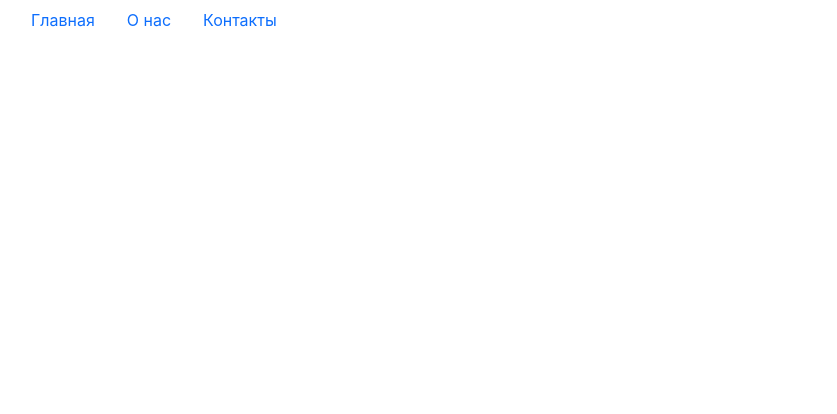
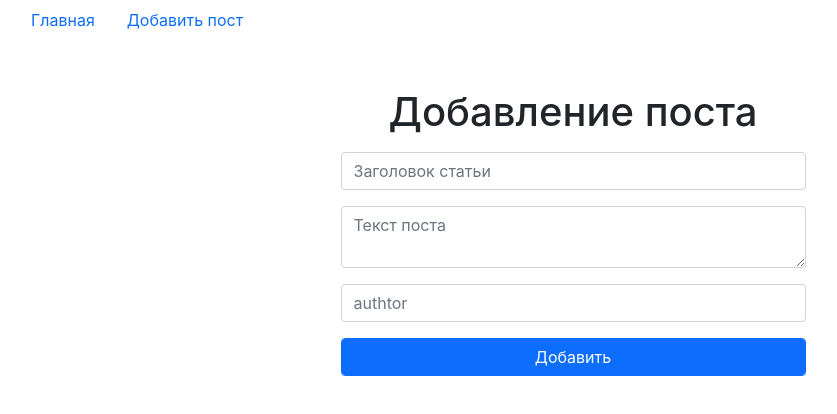
Before and after one commit to Razorenova/edu201_react_new, a React (Create React App) app: page /addPost in a window 1280 px wide. Shown: the top 414 px of the page, without its empty margins (67-904 px from the left). Built offline with nearby package versions, Linux system fonts and the light colour scheme.

Commit message:
Lesson2.5

```diff
--- a/src/App.js
+++ b/src/App.js
@@ -5,6 +5,7 @@ import {Route, BrowserRouter, NavLink} from "react-router-dom";
 import {Menu} from "./components/Menu";
 import {PostList} from "./components/PostList";
 import {Post} from "./components/Post";
+import {AddPost} from "./components/AddPost";
 
 
 
@@ -32,8 +33,7 @@ function App() {
         <BrowserRouter>
           <Menu/>
             <Route exact path="/" render={()=><PostList/>} />
-            <Route path="/about" render={()=><AboutUs/>} />
-            <Route path="/contact-us" render={()=><ContactUs/>} />
+            <Route path="/addPost" render={()=><AddPost/>} />
             <Route path="/post" render={()=><Post/>} />
         </BrowserRouter>
     </div>
--- /dev/null
+++ b/src/components/AddPost.jsx
@@ -0,0 +1,38 @@
+import React from 'react';
+
+export class AddPost extends React.Component{
+    constructor() {
+        super();
+        this.state = {}
+    }
+    sendForm(event){
+        event.preventDefault();
+        console.log("Отправка формы");
+        console.log(event);
+    }
+    handleInputChange(event){
+        console.log(event);
+        const value = event.target.value;
+        const name = event.target.name;
+    }
+    render() {
+        return <div className="col-md-5 my-5 mx-auto">
+            <h1 className="text-center my-3">Добавление поста</h1>
+        <form onSubmit={this.sendForm}>
+            <div className="mb-3">
+                <input onChange={this.handleInputChange} name="title" type="text" className="form-control" placeholder="Заголовок статьи"/>
+            </div>
+            <div className="mb-3">
+                <textarea type="text" className="form-control" placeholder="Текст поста"/>
+
+            </div>
+            <div className="mb-3">
+                <input type="text" className="form-control" placeholder="authtor"/>
+            </div>
+            <div className="mb-3">
+                <input type="submit" className="form-control btn btn-primary" value="Добавить"/>
+            </div>
+        </form>
+        </div>
+    }
+}
--- a/src/components/Menu.jsx
+++ b/src/components/Menu.jsx
@@ -5,8 +5,8 @@ export function Menu(){
     return(
         <nav className="nav">
             <NavLink className="nav-link active" aria-current="page" to="/">Главная</NavLink>
-            <NavLink className="nav-link" to="/about">О нас</NavLink>
-            <NavLink className="nav-link" to="/contact-us">Контакты</NavLink>
+            <NavLink className="nav-link" to="/addPost">Добавить пост</NavLink>
+
         </nav>
     )
 }
--- a/src/components/PostList.jsx
+++ b/src/components/PostList.jsx
@@ -20,7 +20,7 @@ export class PostList extends React.Component{
     componentDidMount() {
         console.log("Компонент PostList отрисован");
 
-        fetch("v90377xk.beget.tech/pre/php/getPosts.php")
+        fetch("http://v90377xk.beget.tech/pre/php/getPosts.php")
 
             .then(response=>response.json())
             .then(result=>{
@@ -28,6 +28,7 @@ export class PostList extends React.Component{
              let rows = [];
              for (let i = 0; i < result.length; i++) {
                  rows.push(<Tr
+                     key={i}
                      index={ i + 1}
                      title={result[i].title}
                      author={result[i].author}
```
